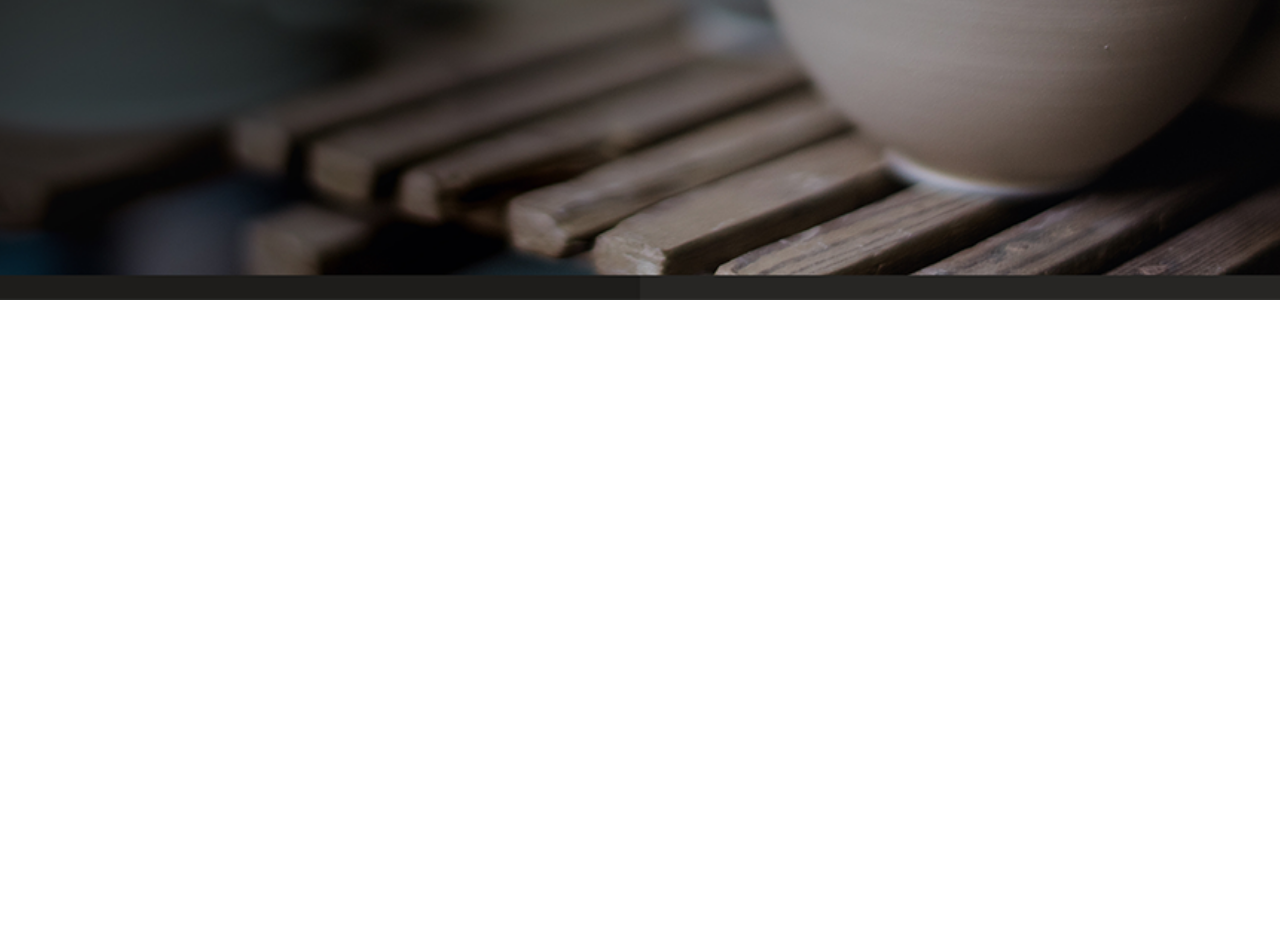
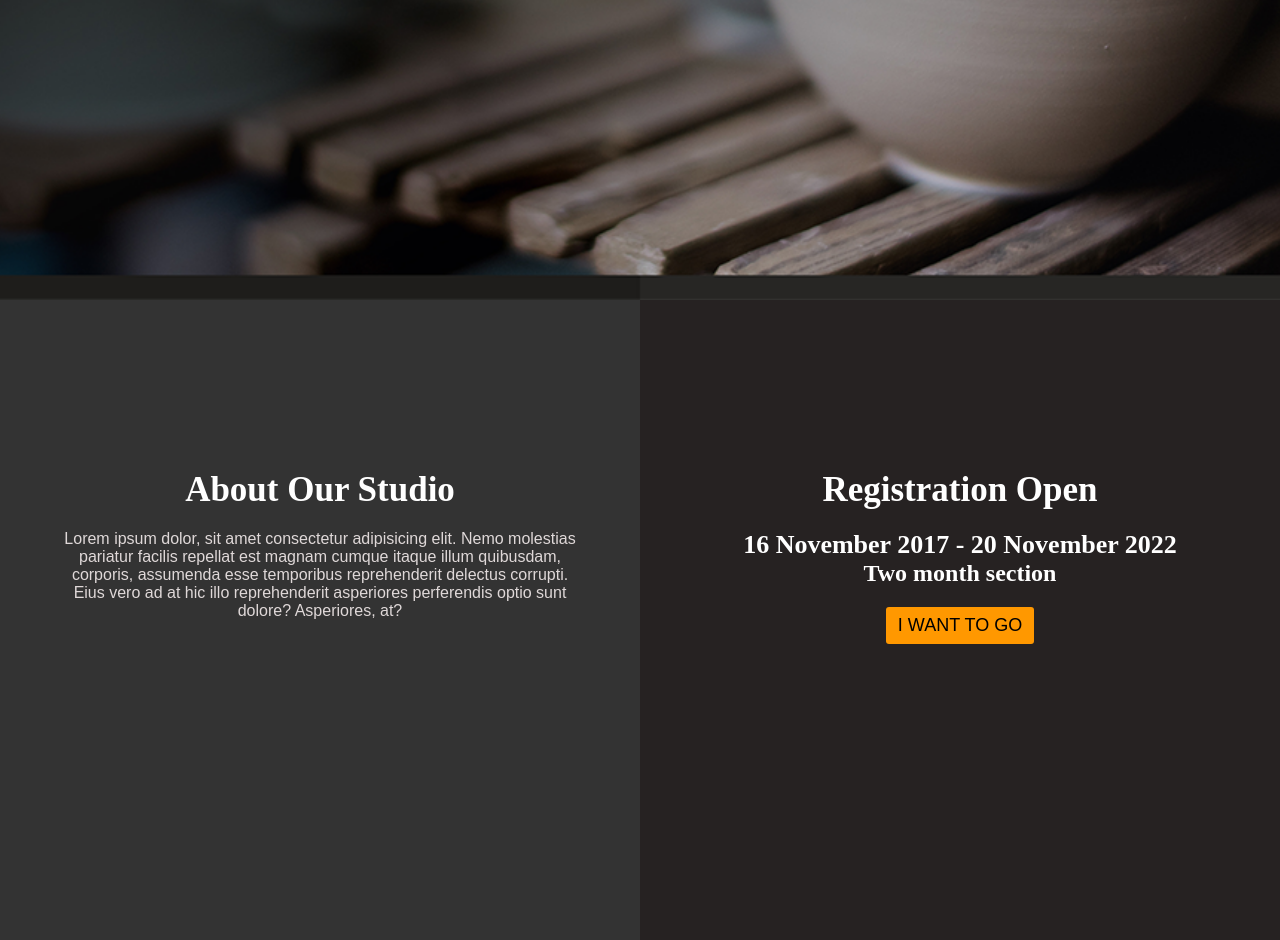
Before and after one commit to tarek421/Pottery-Studio, a plain HTML site: page index.html in a window 1280 px wide. Shown: the part 500-1440 px from the top of the page. Before the commit the page ends 800 px from the top, so only its background shows below. Drawn offline with Linux system fonts and the light colour scheme.

```diff
--- a/index.html
+++ b/index.html
@@ -19,6 +19,22 @@
             </div>
         </div>
     </section>
+    <section class="about">
+            <div class="left">
+                <div class="content">
+                    <h1>About Our Studio</h1>
+                    <p>Lorem ipsum dolor, sit amet consectetur adipisicing elit. Nemo molestias pariatur facilis repellat est magnam cumque itaque illum quibusdam, corporis, assumenda esse temporibus reprehenderit delectus corrupti. Eius vero ad at hic illo reprehenderit asperiores perferendis optio sunt dolore? Asperiores, at?</p>
+                </div>
+            </div>
+            <div class="right">
+                <div class="content">
+                    <h1>Registration Open</h1>
+                    <h3>16  November 2017 - 20 November 2022</h3>
+                    <h4>Two month section</h4>
+                    <button>I WANT TO GO</button>
+                </div>
+            </div>
+    </section>
 
 
 </body>
--- a/style.css
+++ b/style.css
@@ -27,13 +27,59 @@
 
 .content p{
    font-size: 16px;
-    font-family: sans-serif;
-    margin: 20px 0;
+   font-family: sans-serif;
+   margin: 20px 0;
+   color: #e9e1e1f2;
 }
 
 .content button{
-   padding: 6px;
-    background: #ff9800;
-    border: 0;
-    border-radius: 3px;
+   padding: 8px 12px;
+   background: #ff9800;
+   border: 0;
+   border-radius: 3px;
+   font-size: 18px;
+
 }
+
+.about {
+   height: 80vh;
+   width: 100%;
+}
+
+.about .container{
+   display: inline;
+   overflow: hidden;
+   clear: both;
+}
+
+.about .left , .right{
+   width: 50%;
+   float: left;
+   height: 100%;
+   color: #fff;
+}
+
+.about .left{
+   background-color: #333;
+
+}
+
+.about .right{
+   background-color: #262222;
+}
+
+.about .content{
+   width: 80%;
+   margin: 0 auto;
+   margin-top: 10%;
+   text-align: center;
+}
+
+.about .content h3{
+   margin-top: 20px;
+    font-size: 26px;
+}
+.about .content h4{
+   margin-bottom: 20px;
+    font-size: 24px;
+}
```
